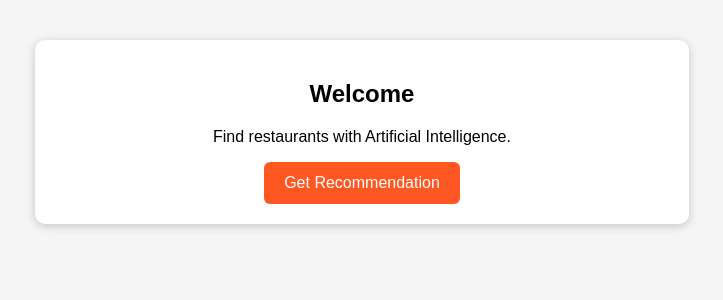
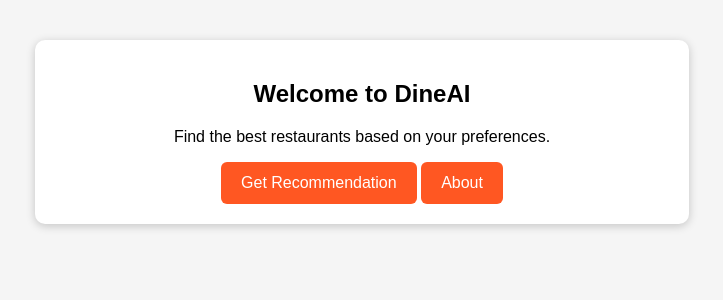
Before and after one commit to ibrahim26salat-bit/DineAI, a Flask app: template templates/index.html in a window 1280 px wide. Shown: the part 171-471 px from the top of the page, without its empty margins (278-1001 px from the left). Run offline with Flask 3, Linux system fonts and the light colour scheme; the template is opened without the code that fills it, so the values that code supplies are empty.

Commit message:
Update index.html

```diff
--- a/templates/index.html
+++ b/templates/index.html
@@ -2,36 +2,28 @@
 <html>
 
 <head>
-
-<title>DineAI</title>
-
-<link rel="stylesheet" href="{{ url_for('static', filename='css/style.css') }}">
-
+    <title>DineAI</title>
+    <link rel="stylesheet" href="{{ url_for('static', filename='css/style.css') }}">
 </head>
 
 <body>
 
 <header>
-
-<h1>🍽 DineAI</h1>
-
-<p>AI Powered Restaurant Recommendation System</p>
-
+    <h1>🍽 DineAI</h1>
+    <p>AI Powered Restaurant Recommendation System</p>
 </header>
 
 <div class="container">
 
 <div class="card">
 
-<h2>Welcome</h2>
+<h2>Welcome to DineAI</h2>
 
-<p>Find restaurants with Artificial Intelligence.</p>
+<p>Find the best restaurants based on your preferences.</p>
 
-<button onclick="location.href='/recommend'">
+<a href="/recommend"><button>Get Recommendation</button></a>
 
-Get Recommendation
-
-</button>
+<a href="/about"><button>About</button></a>
 
 </div>
 
```
